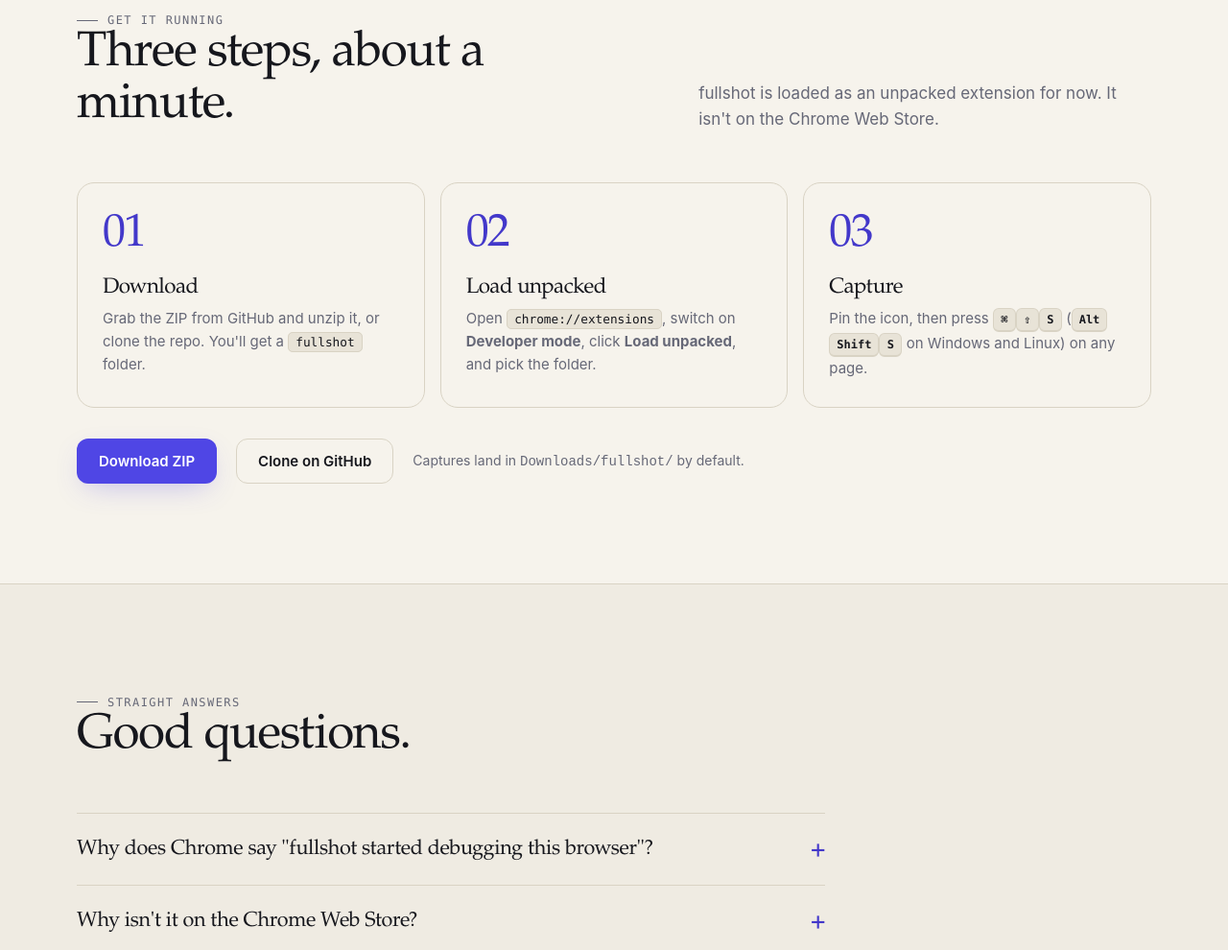
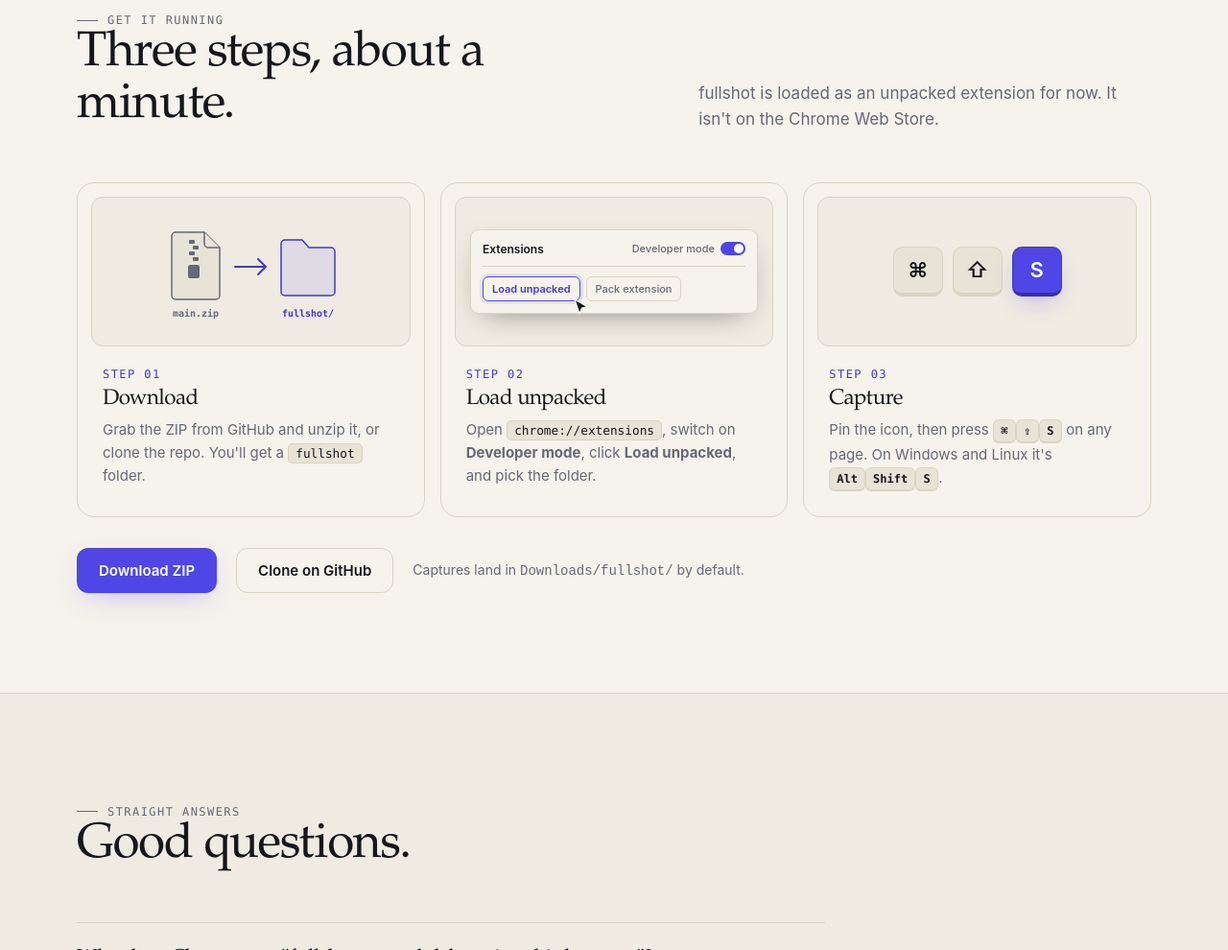
Before and after one commit to mitchheard/fullshot, a browser extension: page docs/index.html in a window 1280 px wide. Shown: the part 3903-4893 px from the top of the page at 96% size. Drawn offline with Linux system fonts and the light colour scheme.

Commit message:
Illustrate the landing page install steps
Each install card now leads with a small picture of its step: a zip
unpacking to a folder, a mini chrome://extensions with Developer mode on
and Load unpacked highlighted, and big Cmd Shift S keycaps. Step numbers
become small mono labels, and key combos no longer wrap mid-shortcut.

```diff
--- a/docs/index.html
+++ b/docs/index.html
@@ -872,20 +872,196 @@
 
       .steps li {
         position: relative;
-        padding: 30px 26px 28px;
+        padding: 14px 14px 26px;
         background: var(--bg);
         border: 1px solid var(--line);
         border-radius: 18px;
-        counter-increment: step;
-      }
-
-      .steps li::before {
-        content: counter(step, decimal-leading-zero);
+      }
+
+      .step-num {
         display: block;
-        margin-bottom: 20px;
-        font: 500 3rem/1 var(--serif);
-        letter-spacing: -0.04em;
+        margin: 0 12px 8px;
+        font: 500 12px var(--mono);
+        letter-spacing: 0.12em;
+        text-transform: uppercase;
         color: var(--accent-text);
+      }
+
+      .steps h3,
+      .steps p {
+        margin-inline: 12px;
+      }
+
+      /* Step illustrations */
+      .step-art {
+        position: relative;
+        display: grid;
+        place-items: center;
+        height: 156px;
+        margin-bottom: 22px;
+        overflow: hidden;
+        background: var(--bg-2);
+        border: 1px solid var(--line);
+        border-radius: 12px;
+      }
+
+      .step-art svg.zip {
+        width: 100%;
+        max-width: 240px;
+        height: auto;
+      }
+
+      .zip .shape {
+        fill: var(--bg-3);
+        stroke: var(--muted);
+        stroke-width: 1.5;
+        stroke-linejoin: round;
+      }
+
+      .zip .folder {
+        fill: var(--accent-soft);
+        stroke: var(--accent-text);
+      }
+
+      .zip .zipper {
+        fill: var(--muted);
+      }
+
+      .zip .arrow {
+        fill: none;
+        stroke: var(--accent-text);
+        stroke-width: 2;
+        stroke-linecap: round;
+        stroke-linejoin: round;
+      }
+
+      .zip text {
+        font: 600 10px var(--mono);
+        fill: var(--muted);
+        text-anchor: middle;
+      }
+
+      .zip text.on {
+        fill: var(--accent-text);
+      }
+
+      /* Mini chrome://extensions */
+      .ext-mock {
+        width: calc(100% - 28px);
+        max-width: 300px;
+        padding: 12px;
+        font: 500 11px var(--sans);
+        color: var(--text);
+        background: var(--bg);
+        border: 1px solid var(--line);
+        border-radius: 9px;
+        box-shadow: 0 10px 30px -14px rgba(0, 0, 0, 0.5);
+      }
+
+      .ext-top {
+        display: flex;
+        align-items: center;
+        justify-content: space-between;
+        gap: 8px;
+        padding-bottom: 10px;
+        margin-bottom: 10px;
+        border-bottom: 1px solid var(--line);
+      }
+
+      .ext-top b {
+        font-weight: 600;
+        font-size: 12px;
+      }
+
+      .dev-mode {
+        display: flex;
+        align-items: center;
+        gap: 6px;
+        color: var(--muted);
+        white-space: nowrap;
+      }
+
+      .toggle {
+        position: relative;
+        width: 26px;
+        height: 14px;
+        background: var(--accent);
+        border-radius: 999px;
+      }
+
+      .toggle::after {
+        content: "";
+        position: absolute;
+        top: 2px;
+        right: 2px;
+        width: 10px;
+        height: 10px;
+        background: #fff;
+        border-radius: 50%;
+      }
+
+      .ext-btns {
+        display: flex;
+        gap: 6px;
+      }
+
+      .ext-btns span {
+        padding: 5px 9px;
+        white-space: nowrap;
+        color: var(--muted);
+        border: 1px solid var(--line);
+        border-radius: 6px;
+      }
+
+      .ext-btns span.hit {
+        position: relative;
+        color: var(--accent-text);
+        font-weight: 600;
+        border-color: var(--accent);
+        box-shadow: 0 0 0 3px var(--accent-soft);
+      }
+
+      .cursor {
+        position: absolute;
+        right: -10px;
+        bottom: -16px;
+        width: 16px;
+        height: 18px;
+        fill: var(--text);
+        stroke: var(--bg);
+        stroke-width: 1.2;
+        stroke-linejoin: round;
+      }
+
+      /* Keycaps */
+      .caps {
+        display: flex;
+        gap: 10px;
+      }
+
+      .cap {
+        display: grid;
+        place-items: center;
+        width: 52px;
+        height: 52px;
+        font: 600 22px var(--sans);
+        color: var(--text);
+        background: var(--bg-3);
+        border: 1px solid var(--line);
+        border-bottom-width: 4px;
+        border-radius: 10px;
+      }
+
+      .cap.go {
+        color: #fff;
+        background: var(--accent);
+        border-color: var(--accent-hover, #4338ca);
+        border-bottom-color: #3730a3;
+        box-shadow: 0 10px 24px -8px var(--accent-glow);
+      }
+
+      .combo {
+        white-space: nowrap;
       }
 
       .steps h3 {
@@ -894,7 +1070,7 @@
       }
 
       .steps p {
-        margin: 0;
+        margin: 0 12px;
         font-size: 15px;
         color: var(--muted);
       }
@@ -1365,16 +1541,59 @@
 
           <ol class="steps">
             <li class="reveal">
+              <div class="step-art" aria-hidden="true">
+                <svg class="zip" viewBox="0 0 240 110">
+                  <path class="shape" d="M42 14h30l16 16v50a4 4 0 0 1-4 4H42a4 4 0 0 1-4-4V18a4 4 0 0 1 4-4z" />
+                  <path class="shape" d="M72 14v12a4 4 0 0 0 4 4h12" />
+                  <rect class="zipper" x="56" y="22" width="6" height="4" rx="1" />
+                  <rect class="zipper" x="60" y="28" width="6" height="4" rx="1" />
+                  <rect class="zipper" x="56" y="34" width="6" height="4" rx="1" />
+                  <rect class="zipper" x="60" y="40" width="6" height="4" rx="1" />
+                  <rect class="zipper" x="55" y="48" width="12" height="14" rx="2" />
+                  <text x="63" y="102">main.zip</text>
+                  <path class="arrow" d="M104 50h32M128 42l8 8-8 8" />
+                  <path class="shape folder" d="M152 26a4 4 0 0 1 4-4h18l7 8h23a4 4 0 0 1 4 4v42a4 4 0 0 1-4 4h-48a4 4 0 0 1-4-4z" />
+                  <text class="on" x="180" y="102">fullshot/</text>
+                </svg>
+              </div>
+              <span class="step-num">Step 01</span>
               <h3>Download</h3>
               <p>Grab the ZIP from GitHub and unzip it, or clone the repo. You'll get a <code>fullshot</code> folder.</p>
             </li>
             <li class="reveal" style="transition-delay: 90ms">
+              <div class="step-art" aria-hidden="true">
+                <div class="ext-mock">
+                  <div class="ext-top">
+                    <b>Extensions</b>
+                    <span class="dev-mode">Developer mode <i class="toggle"></i></span>
+                  </div>
+                  <div class="ext-btns">
+                    <span class="hit">
+                      Load unpacked
+                      <svg class="cursor" viewBox="0 0 16 18"><path d="M1 1l13 7.5-5.5 1.5L6 16z" /></svg>
+                    </span>
+                    <span>Pack extension</span>
+                  </div>
+                </div>
+              </div>
+              <span class="step-num">Step 02</span>
               <h3>Load unpacked</h3>
               <p>Open <code>chrome://extensions</code>, switch on <strong>Developer mode</strong>, click <strong>Load unpacked</strong>, and pick the folder.</p>
             </li>
             <li class="reveal" style="transition-delay: 180ms">
+              <div class="step-art" aria-hidden="true">
+                <div class="caps">
+                  <span class="cap">⌘</span>
+                  <span class="cap">⇧</span>
+                  <span class="cap go">S</span>
+                </div>
+              </div>
+              <span class="step-num">Step 03</span>
               <h3>Capture</h3>
-              <p>Pin the icon, then press <kbd>⌘</kbd><kbd>⇧</kbd><kbd>S</kbd> (<kbd>Alt</kbd><kbd>Shift</kbd><kbd>S</kbd> on Windows and Linux) on any page.</p>
+              <p>
+                Pin the icon, then press <span class="combo"><kbd>⌘</kbd><kbd>⇧</kbd><kbd>S</kbd></span> on any page.
+                On Windows and Linux it's <span class="combo"><kbd>Alt</kbd><kbd>Shift</kbd><kbd>S</kbd></span>.
+              </p>
             </li>
           </ol>
 
```
